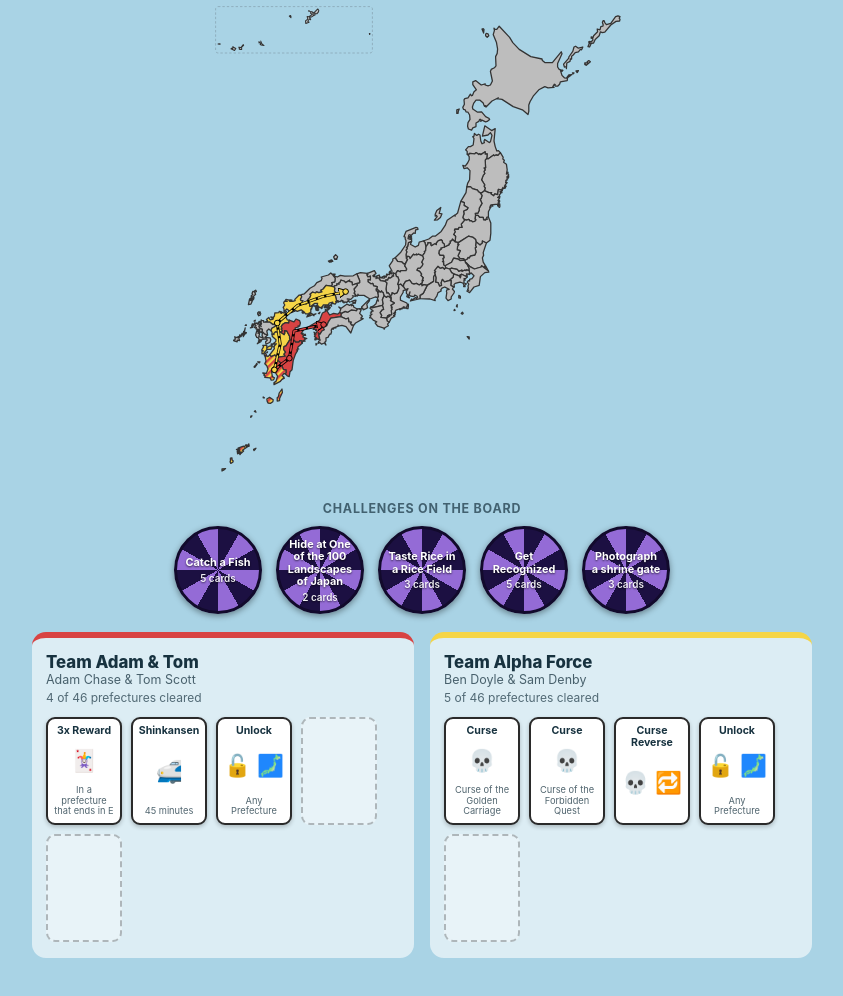
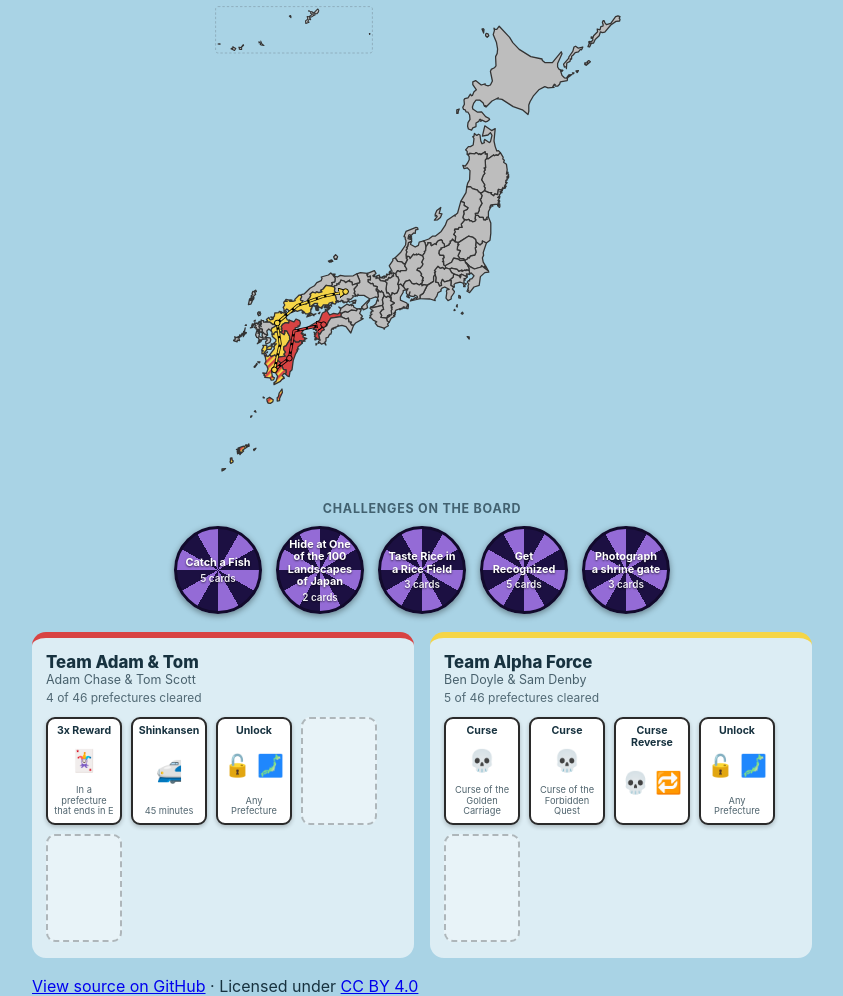
Before and after one commit to CobaltMamba/japanorama-tracker, a plain HTML site: page index.html in a window 1280 px wide. Shown: the part 117-1113 px from the top of the page, without its empty margins (218-1061 px from the left). Before the commit the page ends 1075 px from the top, so only its background shows below. Drawn offline with Linux system fonts and the light colour scheme.

Commit message:
Update index.html to include link to repo and CC license

```diff
--- a/index.html
+++ b/index.html
@@ -72,6 +72,13 @@
 
     <section id="team-panels" class="team-panels" aria-label="Team hands"></section>
 
+    <footer class="site-footer">
+      <a href="https://github.com/CobaltMamba/japanorama-tracker" target="_blank" rel="noopener">View source on GitHub</a>
+      <span class="footer-sep">&middot;</span>
+      Licensed under
+      <a href="https://creativecommons.org/licenses/by/4.0/" target="_blank" rel="noopener">CC BY 4.0</a>
+    </footer>
+
   </div>
 
   <script src="script.js"></script>
```
